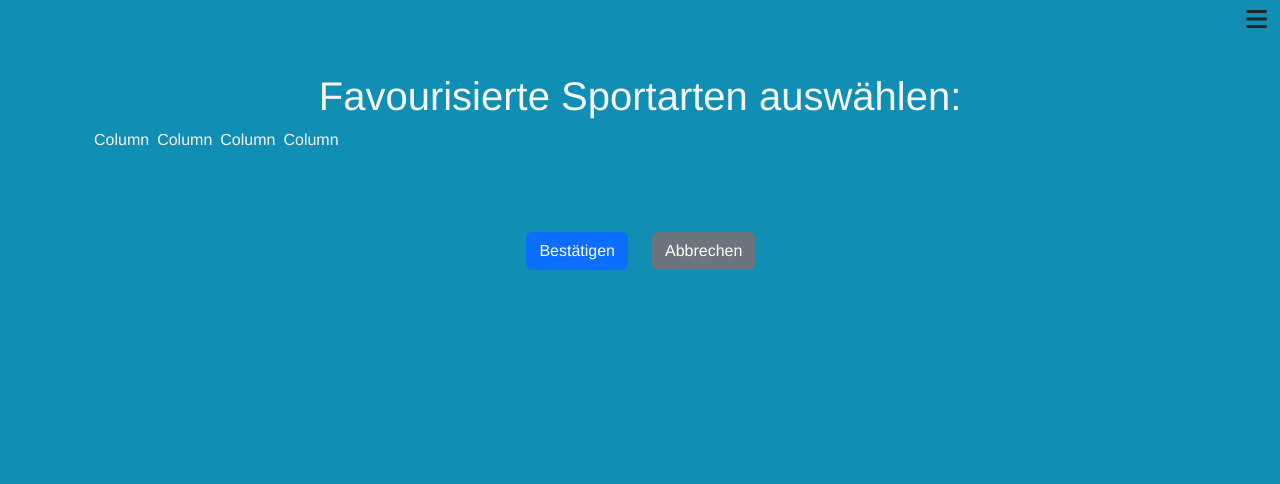
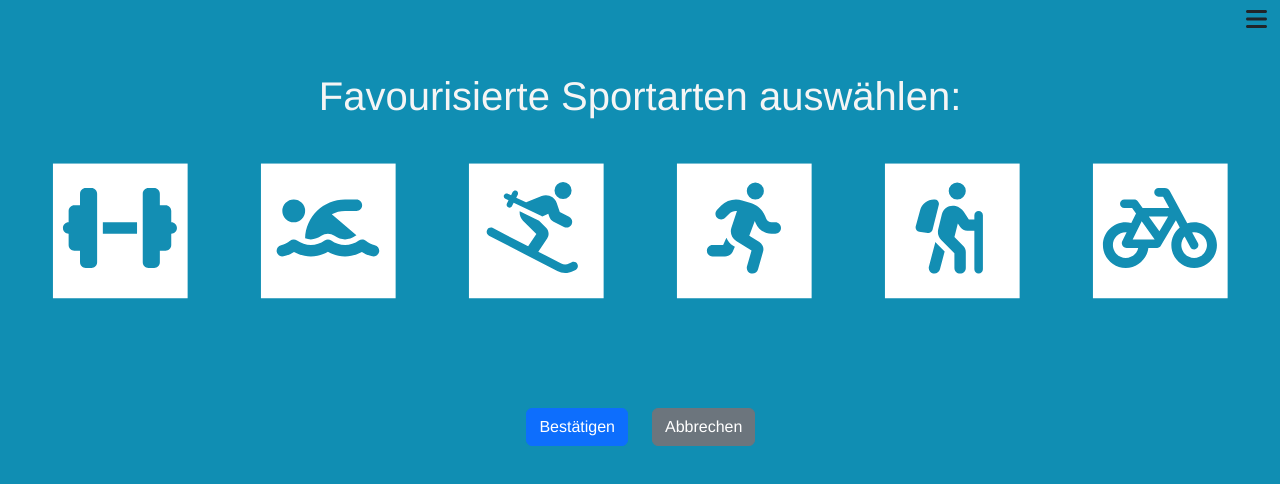
Before and after one commit to pashaslayer/SportsMap, a Vue app in the folder sport-spot/: page /picksports in a window 1280 px wide. Shown: the top 484 px of the page. Built offline with nearby package versions, Linux system fonts and the light colour scheme.

Commit message:
addsports

```diff
--- a/sport-spot/src/views/PickSports.vue
+++ b/sport-spot/src/views/PickSports.vue
@@ -1,42 +1,46 @@
 <template>
-  <div class="container">
+  <div class="container-fluid">
     <div class="text-center mt-5">
       <!-- First Row (1 Column) -->
-      <div class="row text-center mx-auto">
-          <h1>{{ title }}</h1>
+      <div class="row text-center">
+        <h1>{{ title }}</h1>
       </div>
 
       <form @submit.prevent="postSports">
         <!-- Second Row (6 Columns) -->
-        <div class="container">
-          <div class="row row-cols-auto g-2">
-            <div class="col">Column</div>
-            <div class="col">Column</div>
-            <div class="col">Column</div>
-            <div class="col">Column</div>
+        <div class="row row-cols-auto g-2 justify-content-center">
+          <div v-for="(image, index) in images" :key="index" class="col">
+            <img
+              :src="require(`@/assets/${index * 2 + 1}.svg`)"
+              class="rounded mx-auto d-block"
+              draggable="false"
+              style="height: 200px; width: 200px"
+              @click="toggleImage(index + 1)"
+            />
           </div>
         </div>
 
         <div class="row" style="height: 80px"></div>
 
-
         <!-- Sixth Row (2 Columns for Buttons) -->
         <div class="row">
           <div class="col-md-6 d-flex justify-content-end">
-            <button type="submit" class="btn btn-primary" @click="postRegister">
-              Bestätigen
-            </button>
+            <button type="submit" class="btn btn-primary">Bestätigen</button>
           </div>
           <div class="col-md-6 d-flex justify-content-start">
-            <button type="submit" class="btn btn-secondary">Abbrechen</button>
+            <button
+              type="button"
+              class="btn btn-secondary"
+              @click="resetImages"
+            >
+              Abbrechen
+            </button>
           </div>
         </div>
       </form>
     </div>
   </div>
 </template>
-
-<style></style>
 
 <script>
 import axios from "axios";
@@ -46,12 +50,27 @@ export default {
     return {
       title: "Favourisierte Sportarten auswählen:",
       selectedSports: [],
+      email: "",
+      images: Array.from({ length: 6 }, (_, i) => i + 1),
     };
   },
   methods: {
-    postRegister() {
+    toggleImage(index) {
+      console.log(index);
+      if (this.selectedSports.includes(index)) {
+        // Unselect the image
+        this.selectedSports = this.selectedSports.filter((i) => i !== index);
+      } else {
+        // Select the image
+        this.selectedSports.push(index);
+      }
+    },
+    resetImages() {
+      this.selectedSports = [];
+    },
+    postSports() {
       axios
-        .post("http://127.0.0.1:5000/register", this.postData)
+        .post("http://127.0.0.1:5000/save_sports_to_user", this.selectedSports)
         .then((response) => {
           console.log(response);
         })
@@ -61,10 +80,4 @@ export default {
     },
   },
 };
-
-// JWT Token
-
-// localStorage.setItem("Name", "Bob");
-// localStorage.getItem('Name');
-// localStorage.removeItem('Name');
 </script>
--- a/sport-spot/src/views/RegistrationView.vue
+++ b/sport-spot/src/views/RegistrationView.vue
@@ -23,7 +23,7 @@
       </div>
 
       <form @submit.prevent="postRegister">
-        <!-- Second Row (6 Columns) -->
+        <!-- @submit.prevent="postRegister"> -->
         <div class="row">
           <div
             class="col-md-2 border border-white align-items-center d-flex justify-content-center"
@@ -163,12 +163,12 @@
         <!-- Sixth Row (2 Columns for Buttons) -->
         <div class="row">
           <div class="col-md-6 d-flex justify-content-end">
-            <button type="submit" class="btn btn-primary" @click="postRegister">
+            <button class="btn btn-primary">
               Bestätigen
             </button>
           </div>
           <div class="col-md-6 d-flex justify-content-start">
-            <button type="submit" class="btn btn-secondary">Abbrechen</button>
+            <button class="btn btn-secondary" @click="clear">Abbrechen</button>
           </div>
         </div>
       </form>
@@ -262,16 +262,30 @@ export default {
           console.log(response);
           this.startWheelAnimation();
 
+          // Holen von vue email
           const email = this.postData.email;
 
 
           setTimeout(() => {
-            this.$router.push({ path: '/login', query: { email } });
+            this.$router.push({ path: '/pickSports', query: { email } });
           }, 2000);
         })
         .catch((error) => {
           console.error(error);
         });
+    },
+    clear() {
+      // löscht alle bisher eingetragenen inputs
+      this.postData.firstname = "";
+      this.postData.surname = "";
+      this.postData.username = "";
+      this.postData.password = "";
+      this.postData.birthdate = "";
+      this.postData.email = "";
+      this.postData.sports = [];
+      this.postData.gender = "";
+      this.postData.firstname = "";
+      this.postData.postalcode = "";
     },
     startWheelAnimation() {
       this.wheelAnimation = true;
```
Also changed, not shown: 1 other file (tests, documents, lock files or other folders).
